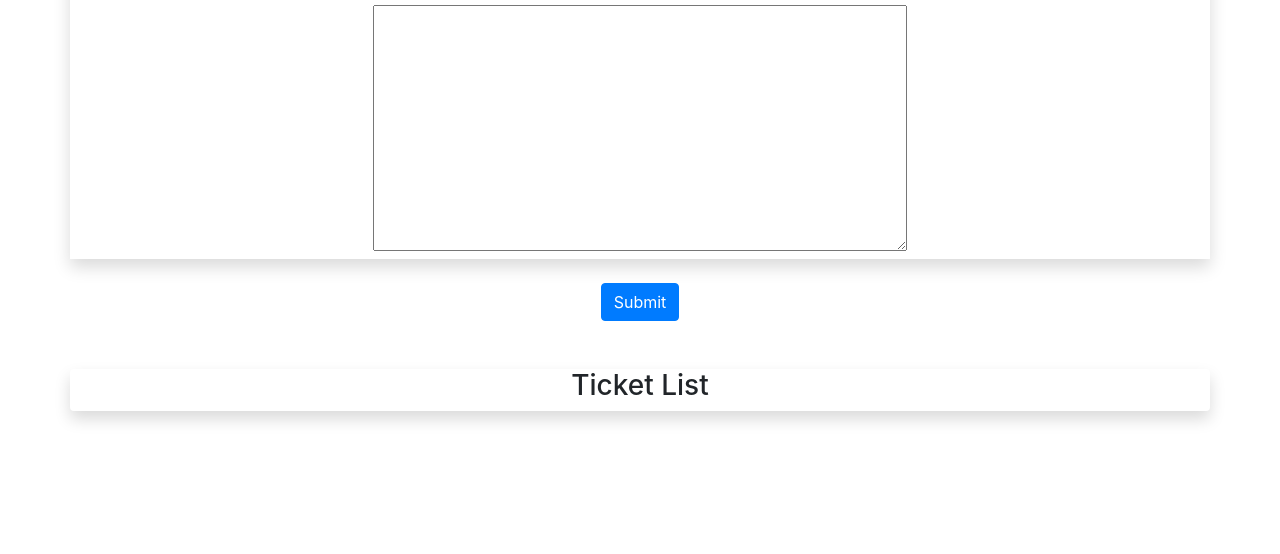
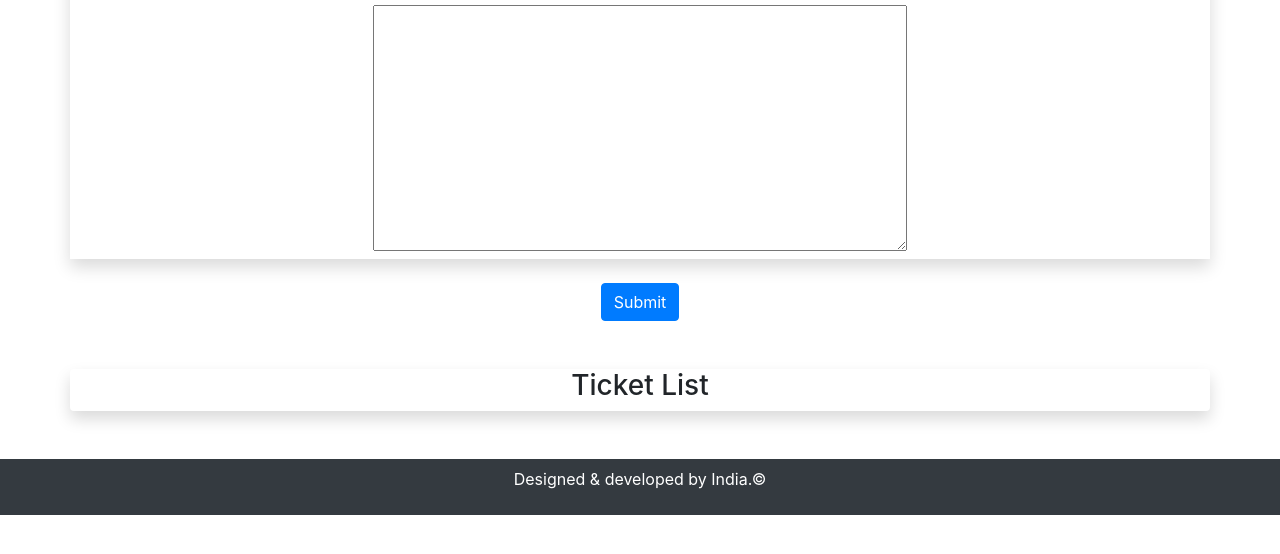
Before and after one commit to harsh-26/Bingo, a plain HTML site: page index.html in a window 1280 px wide. Shown: the part 134-688 px from the top of the page. Drawn offline with nearby package versions, Linux system fonts and the light colour scheme.

Commit message:
Update index.html

```diff
--- a/index.html
+++ b/index.html
@@ -62,6 +62,11 @@
 
 
     </div>
+  <footer class="footer bg-dark py-2">
+    <div class="container text-center">
+     <p class="text-white">Designed & developed by India.&copy;</p>
+    </div>
+  </footer>
     <script src ="app.js"></script>
     <!-- Optional JavaScript -->
     <!-- jQuery first, then Popper.js, then Bootstrap JS -->
```
